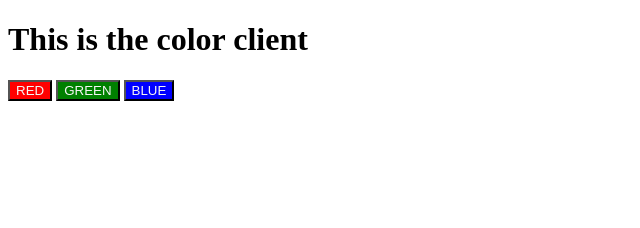
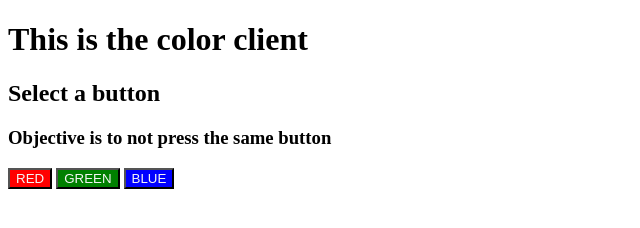
Before and after one commit to Jackieh55555/Assignment-3, a website: page public/color.html in a window 1280 px wide. Shown: the whole page, without its empty margins (0-640 px from the left). Drawn offline with nearby package versions, Linux system fonts and the light colour scheme; no server answers.

Commit message:
Added buttons

```diff
--- a/public/color.html
+++ b/public/color.html
@@ -5,6 +5,8 @@
     </head>
     <body>
         <h1>This is the color client</h1>
+        <h2>Select a button</h2>
+        <h3>Objective is to not press the same button</h3>
         <button id="red" style="background-color:red; color:whitesmoke;">RED</button>
         <button id="green" style="background-color:green; color:whitesmoke;">GREEN</button>
         <button id="blue" style="background-color:blue; color:whitesmoke;">BLUE</button>
```
